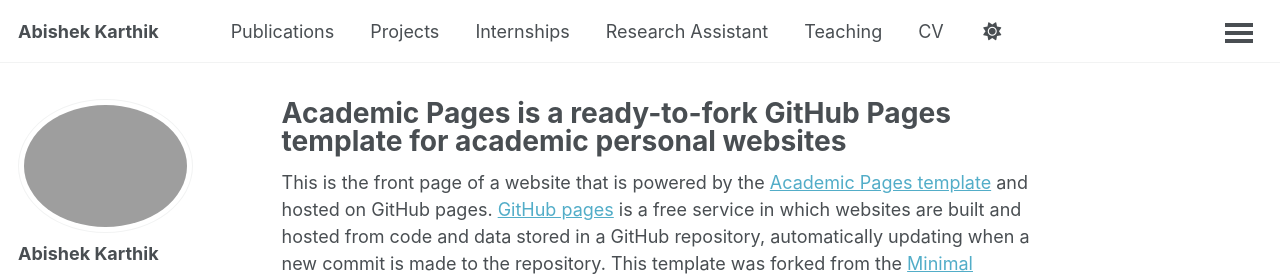
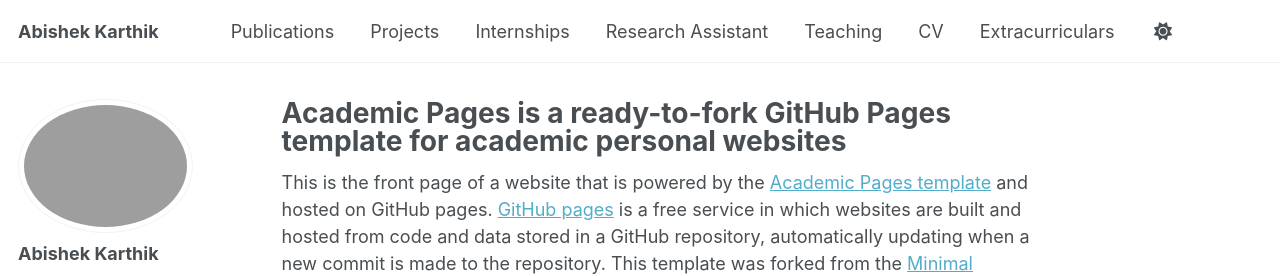
Before and after one commit to Abishekkarthik07/abishekkarthik07.github.io, a Jekyll site: the page built from _pages/about.md, in a window 1280 px wide. Shown: the top 276 px of the page. Built offline with Jekyll 4.4.1, drawn with Linux system fonts in a browser that asks for light colours; a script that is not in the unit is left out.

```diff
--- a/_data/navigation.yml
+++ b/_data/navigation.yml
@@ -26,5 +26,5 @@ main:
   - title: "CV"
     url: /cv/
 
-  - title: "Extracurricular & Leadership"
-    url: /extracurricular/
+  - title: "Extracurriculars"
+    url: /extracurriculars/
```
